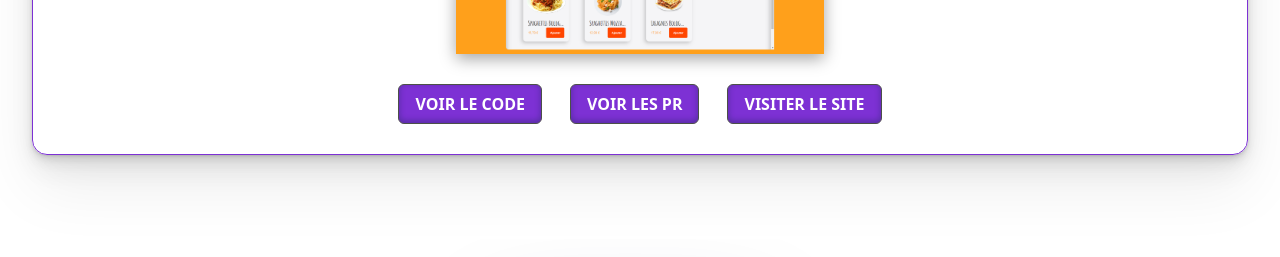
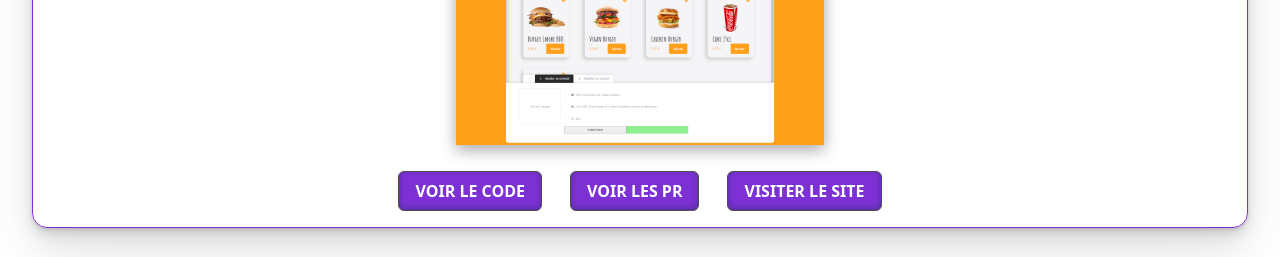
Before and after one commit to ayns789/portfolio, a React (Create React App) app: page / in a window 1280 px wide. Shown: the part 1157-1414 px from the top of the page. Built offline with nearby package versions, Linux system fonts and the light colour scheme.

Commit message:
MainSection > upgrade images and margin buttons, text label

```diff
--- a/src/components/MainProject/index.jsx
+++ b/src/components/MainProject/index.jsx
@@ -1,12 +1,12 @@
 import style from './index.module.css';
 import TextSectionMain from '../TextSectionMain';
-import Image1 from '../../assets/images/ecran1.png';
-import Image2 from '../../assets/images/ecran2.png';
+import Image1 from '../../assets/images/ecran-1.png';
+import Image2 from '../../assets/images/ecran-2.png';
 
 export default function MainProject() {
   return (
     <>
-      <div className={style.cardLabel} data-label='In Progress'>
+      <div className={style.cardLabel} data-label='En cours de développement'>
         <div className={style.layout}>
           <h2 className={style.h2Layout}>Projet incluant les best practices d'entreprise</h2>
           <div className={style.globalContent}>
--- a/src/components/MainProject/index.module.css
+++ b/src/components/MainProject/index.module.css
@@ -28,21 +28,23 @@
 .cardLabel::before{
   position: absolute;
   top:2rem;
-  right: 2.4rem;
+  right: 2.2rem;
   content: '';
   background: #283593;
   height: 28px;
-  width: 28px;
+  /* width: 28px; */
+  width: 42px;
   transform : rotate(45deg);
 }
 
 .cardLabel::after{
   position: absolute;
   content: attr(data-label);
-  top: 11px;
+  top: 15px;
   right: 32px;
   padding: 0.5rem;
-  width: 10rem;
+  /* width: 10rem; */
+  width: 12rem;
   background: #3949ab;
   color: white;
   text-align: center;
@@ -67,14 +69,27 @@
   margin-top: 0;
   object-fit: contain;
   box-shadow: rgba(0, 0, 0, 0.35) 0px 5px 15px;
+  /* cursor: pointer; */
+}
+
+.imgMainProject:hover {
+  transform: scale(2);
+  transition: transform 0.5s;
 }
 
 /* /////////// */
 
 .btnBox {
   /* border: 1px solid green; */
+  margin-top: 10px;
   display: flex;
   justify-content: center;
+
+}
+
+.btnBox button {
+  margin-top: 0;
+  margin-bottom: 0;
 }
 
 .btnMainProject {
```
Also changed, not shown: src/assets/images/ecran-2.png (added), 1 other file (tests, documents, lock files or other folders).
